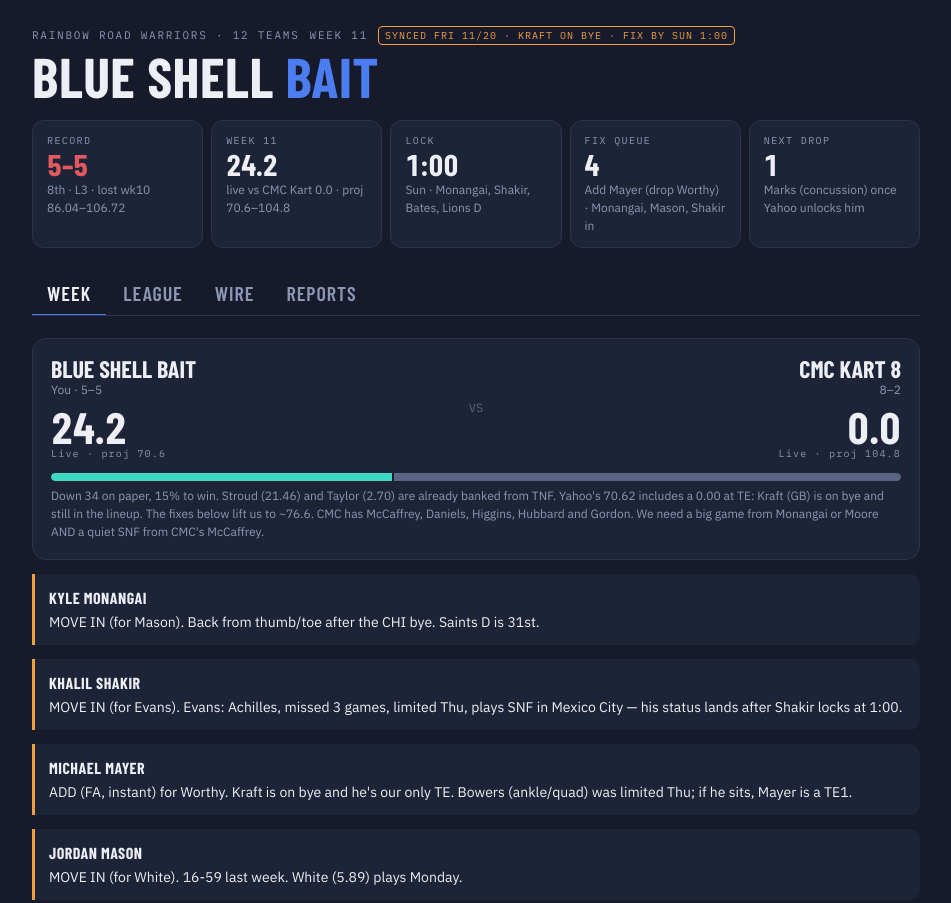
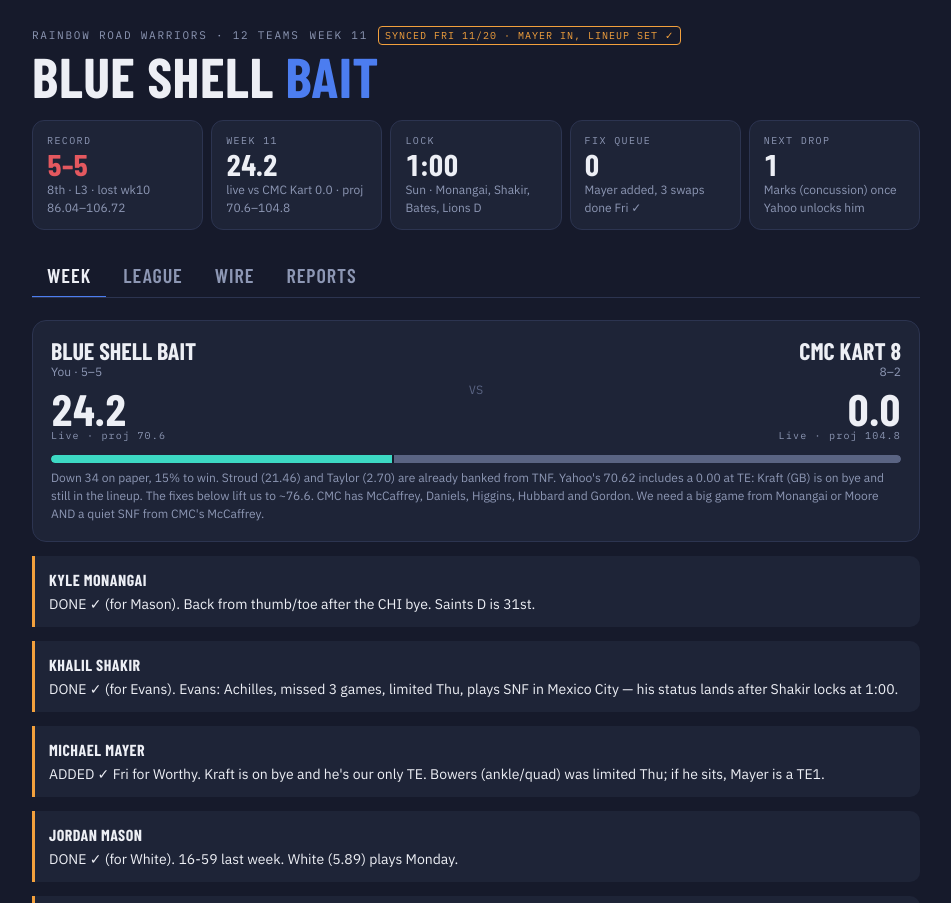
Before and after one commit to BookOnTape/fantasy, a plain HTML site: page dashboard/index.html in a window 1280 px wide. Shown: the top 903 px of the page, without its empty margins (164-1115 px from the left). Drawn offline with nearby package versions, Linux system fonts and the light colour scheme.

Commit message:
Wk11 moves executed: Mayer for Worthy, Monangai/Mason/Shakir in
Co-Authored-By: Claude Opus 5.5 <noreply@anthropic.com>
Claude-Session: https://claude.ai/code/session_01ExHSVVAUPPNJK9JR8HrwGD

```diff
--- a/dashboard/index.html
+++ b/dashboard/index.html
@@ -236,7 +236,7 @@ footer{margin-top:34px;font-size:11px;color:var(--faint);font-family:var(--mono)
   <div class="eyebrow">
     <span id="hdrLeague">Rainbow Road Warriors · 12 teams</span>
     <span id="hdrWeek">Week 10</span>
-    <span class="sample">Synced Fri 11/20 · Kraft on BYE · fix by Sun 1:00</span>
+    <span class="sample">Synced Fri 11/20 · Mayer in, lineup set ✓</span>
   </div>
   <h1>Blue Shell <span>Bait</span></h1>
   <div class="pulse" id="pulse"></div>
@@ -364,11 +364,11 @@ const LEAGUE = {
     starters:[
       {slot:"QB", name:"C.J. Stroud", team:"HOU", opp:"FINAL W 26-3 vs Ind", proj:21.46, status:"ok", flag:null},
       {slot:"RB", name:"Jonathan Taylor", team:"IND", opp:"FINAL L 3-26 @ Hou", proj:2.70, status:"ok", flag:null},
-      {slot:"RB", name:"Kyle Monangai", team:"CHI", opp:"Sun 1:00 vs NO", proj:8.12, status:"ok", flag:"MOVE IN (for Mason). Back from thumb/toe after the CHI bye. Saints D is 31st."},
+      {slot:"RB", name:"Kyle Monangai", team:"CHI", opp:"Sun 1:00 vs NO", proj:8.12, status:"ok", flag:"DONE ✓ (for Mason). Back from thumb/toe after the CHI bye. Saints D is 31st."},
       {slot:"WR", name:"DJ Moore", team:"BUF", opp:"Sun 1:00 vs Mia", proj:9.14, status:"ok", flag:null},
-      {slot:"WR", name:"Khalil Shakir", team:"BUF", opp:"Sun 1:00 vs Mia", proj:6.78, status:"ok", flag:"MOVE IN (for Evans). Evans: Achilles, missed 3 games, limited Thu, plays SNF in Mexico City — his status lands after Shakir locks at 1:00."},
-      {slot:"TE", name:"Michael Mayer", team:"LV", opp:"Sun 4:25 @ Den", proj:4.67, status:"ok", flag:"ADD (FA, instant) for Worthy. Kraft is on bye and he's our only TE. Bowers (ankle/quad) was limited Thu; if he sits, Mayer is a TE1."},
-      {slot:"W/R/T", name:"Jordan Mason", team:"MIN", opp:"Sun 8:20 @ SF", proj:7.41, status:"ok", flag:"MOVE IN (for White). 16-59 last week. White (5.89) plays Monday."},
+      {slot:"WR", name:"Khalil Shakir", team:"BUF", opp:"Sun 1:00 vs Mia", proj:6.78, status:"ok", flag:"DONE ✓ (for Evans). Evans: Achilles, missed 3 games, limited Thu, plays SNF in Mexico City — his status lands after Shakir locks at 1:00."},
+      {slot:"TE", name:"Michael Mayer", team:"LV", opp:"Sun 4:25 @ Den", proj:4.67, status:"ok", flag:"ADDED ✓ Fri for Worthy. Kraft is on bye and he's our only TE. Bowers (ankle/quad) was limited Thu; if he sits, Mayer is a TE1."},
+      {slot:"W/R/T", name:"Jordan Mason", team:"MIN", opp:"Sun 8:20 @ SF", proj:7.41, status:"ok", flag:"DONE ✓ (for White). 16-59 last week. White (5.89) plays Monday."},
       {slot:"K", name:"Jake Bates", team:"DET", opp:"Sun 1:00 vs TB", proj:8.72, status:"ok", flag:null},
       {slot:"DEF", name:"Lions D/ST", team:"DET", opp:"Sun 1:00 vs TB", proj:7.61, status:"ok", flag:null}
     ],
@@ -517,14 +517,12 @@ const LEAGUE = {
     {d:"Sep 2", type:"add", who:"t1", txt:"Braelon Allen (NYJ · RB)", faab:null, drop:null}
   ],
   targets:[ // Week 11 — Fri 11/20 desk; all moves before Sun 1:00 (Mayer slot until 4:25)
-    {name:"Michael Mayer", pos:"TE · LV", own:"FA (27%) — verified on Yahoo FA list 11/20", bid:"NOW · free agent, instant",
-     why:"Kraft (GB) is on bye and is our only TE, so the slot is a guaranteed 0.00. Mayer has the top TE projection on the wire (4.67) and real upside: Bowers (ankle + quad) was limited Thursday. Andrews (4.28, 1:00 @ CAR) is the fallback.",
-     drop:"Worthy (0.00 on 3 targets wk10, 4.39 proj; WR depth covered by Moore/Shakir/Brown/Evans)"},
     {name:"Woody Marks → drop", pos:"RB · HOU", own:"on your bench, OUT", bid:"Tue 11/24 · after unlock",
      why:"Concussion; HOU's game is final, so he's locked until Yahoo's weekly unlock. Montgomery is back. Six RBs on the roster. First drop next week.",
      drop:"Marks"}
   ],
   done:[ // completed moves, newest first
+    {d:"Nov 20", txt:"Added Michael Mayer (TE), dropped Xavier Worthy · Wk11 lineup: Monangai at RB, Mason to FLEX, Shakir at WR (Kraft, White, Evans benched)", why:"Kraft's GB bye left our only TE slot at 0.00. Monangai is healthy after the CHI bye, and Evans (Achilles) has an SNF status that lands after Shakir locks. Projection 70.62 → ~76.6."},
     {d:"Nov 12", txt:"Wk10 lineup: Rachaad White to FLEX (Marks benched) before Thursday's 8:15 kickoff", why:"Marks's knee: limited Wed, DNP Thu, and Montgomery returned to practice. White is healthy and leads Washington's backfield. Projection 85.22 → 84.11, with the risk taken out."},
     {d:"Nov 5", txt:"Wk9 lineup: Marks to FLEX (Mason benched) · Worthy to WR (Shakir benched)", why:"Montgomery is out, so Marks leads Houston's backfield. Worthy plays Sunday, leaving Shakir as the Monday hedge for Moore's knee. Projection 88.57 → ~94.2."},
     {d:"Nov 1", txt:"Wk8: DJ Moore started in place of A.J. Brown (inactive, ankle + knee)", why:"Moore paid 12.60. Brown's 0.00 would have been a dead slot."},
@@ -545,7 +543,7 @@ const LEAGUE = {
     {d:"Sep 17", txt:"Added Dontayvion Wicks · A.J. Brown to IR", why:"Free bench fill once Brown's IR opened a spot."}
   ],
   reports:[
-    {agent:"Sit/Start Analyst", when:"Fri 11/20 · Week 11 desk, researched", lead:"Kraft is on bye in our TE slot. Add Mayer for Worthy, then make 3 swaps before Sun 1:00. Down 34 to the 1st seed.",
+    {agent:"Sit/Start Analyst", when:"Fri 11/20 · Week 11 desk, researched", lead:"EXECUTED Fri ✓: Mayer added for Worthy, Monangai/Mason/Shakir in. Proj ~76.6 vs 104.75 against the 1st seed.",
      bullets:["ADD (FA, instant): Michael Mayer (LV TE). Drop Worthy. Kraft's bye leaves the TE slot at 0.00. Bowers was limited Thu (ankle + quad). If he sits, Mayer is a TE1; if he plays, 4-ish points still beats zero.",
               "SWAPS: ① Monangai in at RB for Mason (8.12 vs 7.41; healthy again after the CHI bye, vs the 31st-ranked Saints D). ② Mason to FLEX for White (7.41 vs 5.89). ③ Shakir in at WR for Evans.",
               "EVANS: Achilles tendinitis, 3 straight games missed, spectator Wed, limited Thu. SF plays SNF in Mexico City, so his status comes after Shakir locks at 1:00. Shakir's floor wins.",
@@ -682,7 +680,7 @@ document.querySelectorAll('#tabs button').forEach(b=>{
     {k:"Record",v:`<span class="down">5–5</span>`,s:"8th · L3 · lost wk10 86.04–106.72"},
     {k:"Week 11",v:"24.2",s:"live vs CMC Kart 0.0 · proj 70.6–104.8"},
     {k:"Lock",v:"1:00",s:"Sun · Monangai, Shakir, Bates, Lions D"},
-    {k:"Fix queue",v:"4",s:"Add Mayer (drop Worthy) · Monangai, Mason, Shakir in"},
+    {k:"Fix queue",v:"0",s:"Mayer added, 3 swaps done Fri ✓"},
     {k:"Next drop",v:"1",s:"Marks (concussion) once Yahoo unlocks him"}
   ];
   $('pulse').innerHTML=chips.map(c=>`<div class="chip"><div class="k">${c.k}</div><div class="v">${c.v}</div><div class="s">${c.s}</div></div>`).join('');
```
